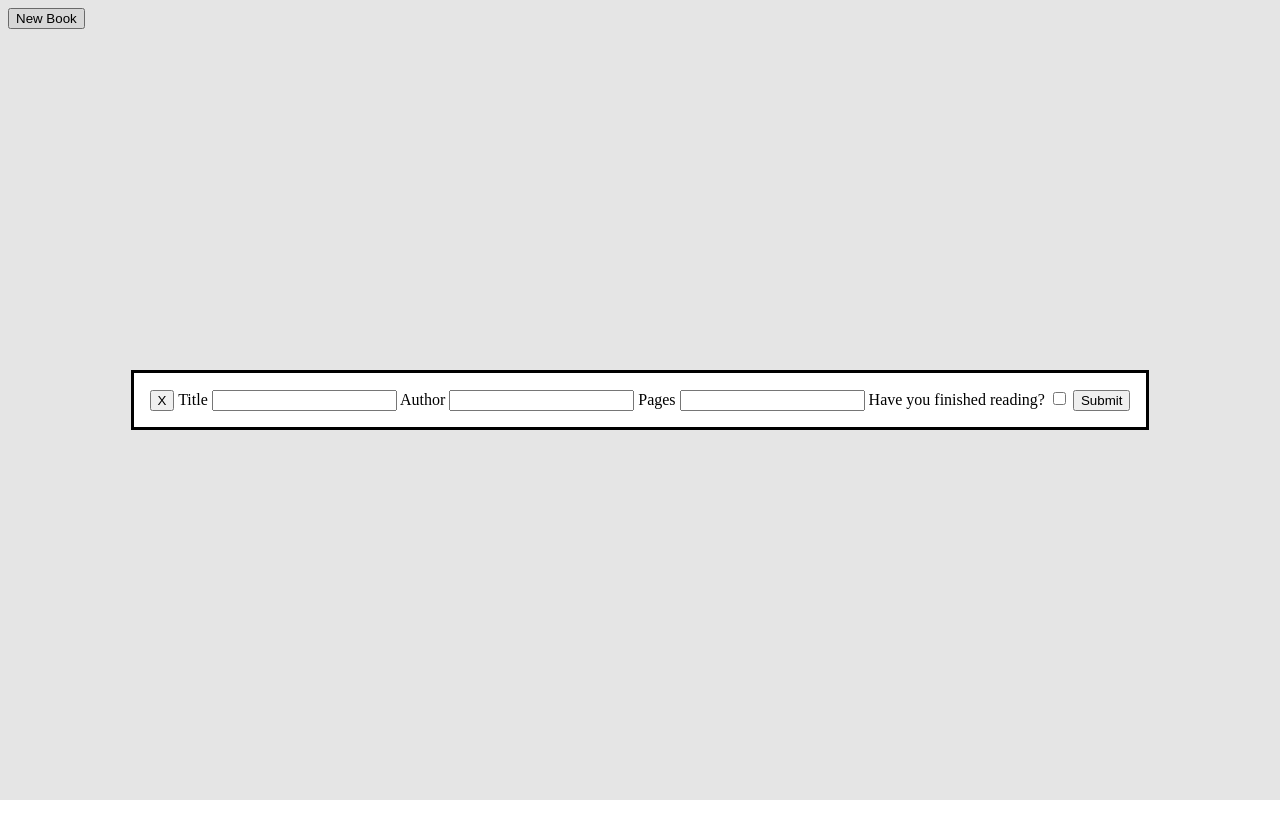
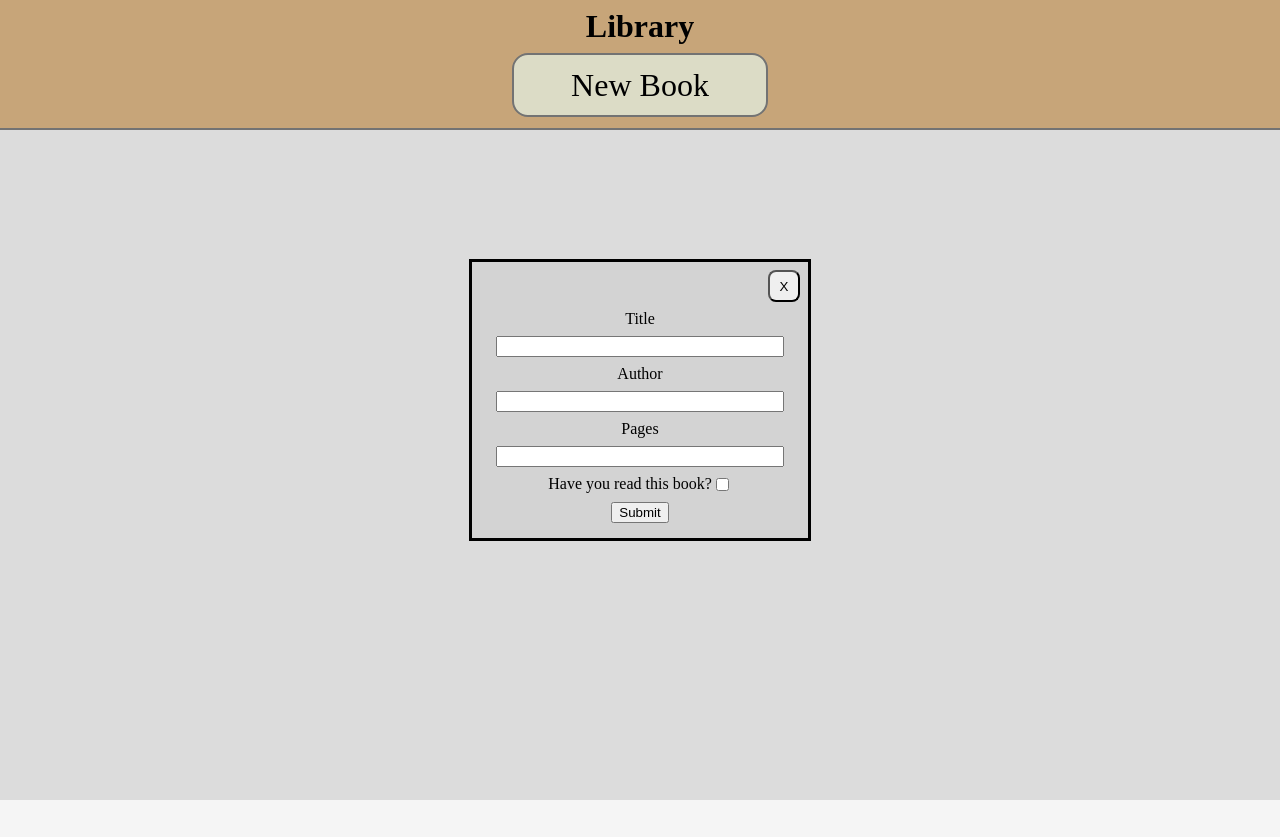
Before and after one commit to NickrodBasiri/Digital-Library, a plain HTML site: page index.html in a window 1280 px wide. Both pictures are taken after a click on the button "New Book". After the commit the page ends 800 px from the top, so only its background shows below. Drawn offline with Linux system fonts and the light colour scheme.

Commit message:
Added styling to the cards and header.

```diff
--- a/index.html
+++ b/index.html
@@ -8,7 +8,10 @@
     <script src="main.js" defer></script>
 </head>
 <body>
-    <button onclick=showNewBookDialog()> New Book</button>
+    <div class="header">
+        <h1>Library</h1>
+        <button class="newBookButton" onclick=showNewBookDialog()> New Book</button>
+    </div>
     <dialog id="newBook">
         <form class="form">
             <button class="closeDialog">X</button>
@@ -18,8 +21,10 @@
             <input type="text" id="author" name="author" required>
             <label for="pages">Pages</label>
             <input type="number" id="pages" name="pages" required>
-            <label for="read">Have you finished reading?</label>
-            <input type="checkbox" id="read" name="read">
+            <div class="readCheck">
+                <label for="read">Have you read this book?</label>
+                <input type="checkbox" id="read" name="read">
+            </div>
             <input type="submit" id="submit">
         </form>
     </dialog>
--- a/main.js
+++ b/main.js
@@ -35,10 +35,6 @@ function book(title, author, pages, read) {
     this.index = "";
 }
 
-book.prototype.hasRead = function() {
-    this.read = !this.read;
-};
-
 function updateDisplay() {
     // Clear display so there's no duplicate cards
     let child = libraryContainer.lastElementChild;
@@ -61,25 +57,31 @@ function updateDisplay() {
         bookCard.appendChild(title);
 
         const author = document.createElement("h2");
-        author.innerText = element.author;
+        author.innerText = `Author: ${element.author}`;
         author.style.textAlign = "center";
         bookCard.appendChild(author);
 
         const pages = document.createElement("p");
-        pages.innerText = element.pages;
+        pages.innerText = `${element.pages} pages`;
         pages.style.textAlign = "center";
         bookCard.appendChild(pages);
+
+        const readContainer = document.createElement("div");
+        readContainer.style.textAlign = "center";
+
+        const readLabel = document.createElement("label");
+        readLabel.innerText = "Read: ";
 
         const readBox = document.createElement("input");
         readBox.setAttribute("type", "checkbox");
         readBox.checked = element.read;
-        readBox.addEventListener("change", () => {
-            element.read = readBox.checked;
-        });
-        bookCard.appendChild(readBox);
+        readLabel.appendChild(readBox);
+        readContainer.appendChild(readLabel);
+        bookCard.appendChild(readContainer);
 
         const close = document.createElement("button");
         close.innerText = "Remove";
+        close.id = "closeButton";
         close.addEventListener("click", () => {
             bookCard.remove();
             myLibrary.splice(index, 1);
--- a/style.css
+++ b/style.css
@@ -1,18 +1,92 @@
+body {
+    margin: 0;
+    background-color: whitesmoke;
+}
+
 .bookCard {
-    background-color: gray;
+    background-color: beige;
     display: flex;
     flex-direction: column;
     align-items: center;
+    justify-content: space-evenly;
     height: 450px;
     width: 100%;
     max-width: 320px;
     justify-self: center;
+    border-radius: 16px;
+    border: 1px solid gray;
+    box-shadow: 4px 4px 2px lightgray;
+    font-family: 'Times New Roman', Times, serif;
 }
 
 .libraryContainer {
     display: grid;
-    height: 100vh;
-    width: 100vw;
     grid-template-columns: repeat(auto-fit, minmax(275px, 1fr));
     gap: 16px;
+    padding: 16px;
 }
+
+.header {
+    display: flex;
+    flex-direction: column;
+    align-items: center;
+    height: 128px;
+    background-color: burlywood;
+    border-bottom: 2px solid gray;
+}
+
+.header > h1 {
+    margin: 8px;
+}
+
+.newBookButton {
+    height: 64px;
+    width: 256px;
+    background-color: beige;
+    border-radius: 16px;
+    border: 2px solid gray;
+    font-size: 32px;
+    font-family: 'Times New Roman', Times, serif;
+}
+
+.form {
+    height: 260px;
+    width: 320px;
+    display: flex;
+    flex-direction: column;
+    gap: 8px;
+    align-items: center;
+    margin: 0;
+    background-color: lightgray;
+    padding: 8px;
+}
+
+.closeDialog {
+    height: 32px;
+    width: 32px;
+    align-self: flex-end;
+    border-radius: 8px;
+}
+
+#title,
+#author,
+#pages {
+    width: 280px;
+}
+
+.readCheck {
+    display: flex;
+}
+
+#newBook {
+    padding: 0;
+}
+
+#closeButton {
+    height: 32px;
+    width: 128px;
+    background-color: beige;
+    border-radius: 8px;
+    border: 2px solid gray;
+    font-family: 'Times New Roman', Times, serif;
+}
```
